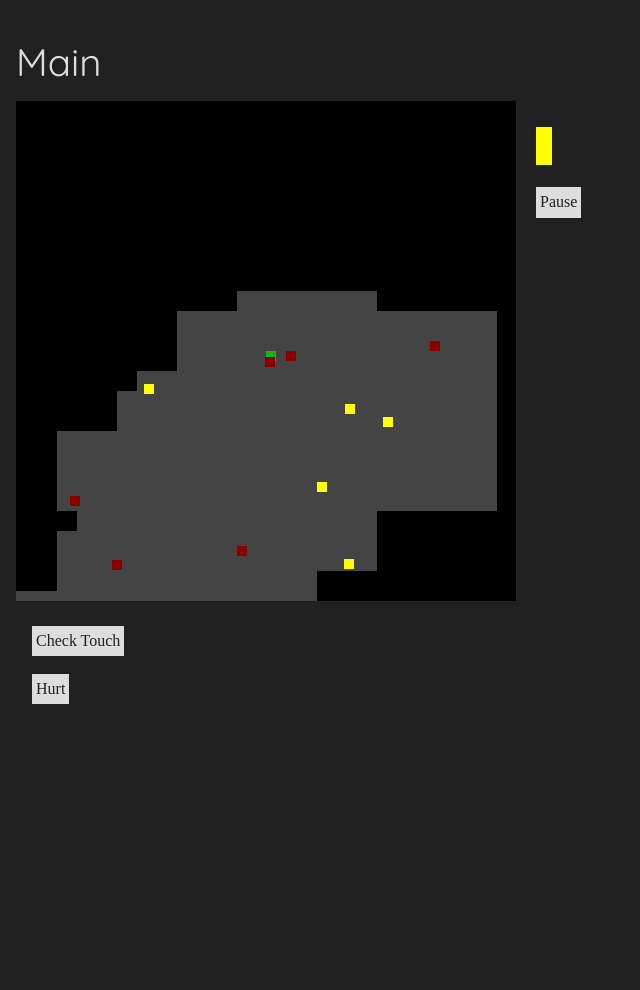
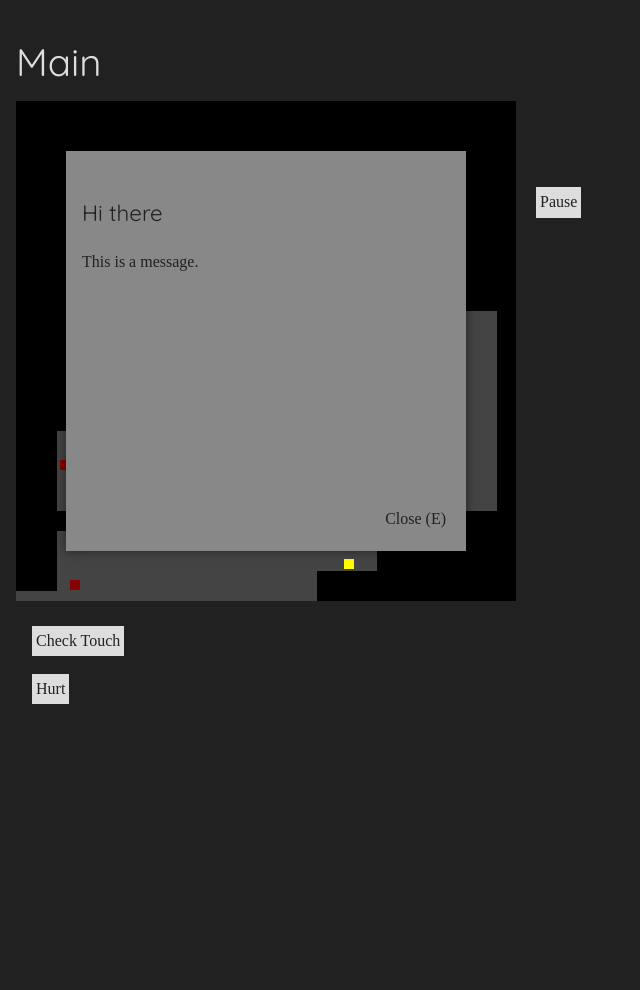
Before and after one commit to dmcblue/faded, a PHP site: page / in a window 1280 px wide. Shown: the top 990 px of the page, without its empty margins (0-640 px from the left). Run offline with PHP 8.4, Linux system fonts and the light colour scheme; some web fonts are replaced.

Commit message:
Message Box

```diff
--- a/css/faded.css
+++ b/css/faded.css
@@ -12,6 +12,7 @@
 
 .faded .frame{
 	display  : block;
+	background:#000;
 }
 
 .faded .healthbar{
@@ -63,3 +64,32 @@
 	height : 10px;
 	background:yellow;
 }
+
+.faded .message-box{
+	position:absolute;
+	width:calc(80% - 2rem);
+	height:calc(80% - 2rem);
+	margin: 10%;
+	padding: 1rem;
+	z-index:2;
+	background:#888;
+
+	box-shadow: 0 0 10px rgba(0,0,0,0.5);
+}
+
+.faded .message-box *{
+	color:#212121;
+	text-align:left;
+}
+
+.faded .message-box h1{
+	font-size:1.4rem;
+}
+
+.faded .message-box button{
+	position:absolute;
+	bottom:1rem;
+	right:1rem;
+	background:transparent;
+	text-align:right;
+}
--- /dev/null
+++ b/js/Lib/Game.js
@@ -0,0 +1,23 @@
+var Game =
+	function(args){
+		Base.call(this, args);
+		this.isPlaying = false;
+	};
+
+Game.prototype = Object.create(Base.prototype);
+Game.prototype.constructor = Game;
+
+Game.prototype.pause =
+	function(){
+		this.isPlaying = false;
+	};
+
+Game.prototype.play =
+	function(){
+		this.isPlaying = true;
+	};
+
+Game.prototype.toggle =
+	function(){
+		this.isPlaying = !this.isPlaying;
+	};
--- a/js/Lib/Movable.js
+++ b/js/Lib/Movable.js
@@ -24,7 +24,8 @@ Movable.prototype.handleEvent =
 	function(event){
 		switch(event.type){
 			case 'move' :
-				var position = this.getPosition().add(event.direction.scale(event.speed));
+				var position =
+					this.getPosition().add(event.direction.scale(event.speed));
 
 				this.element.style.left = Math.round(position.x) + 'px';
 				this.element.style.top  = Math.round(position.y) + 'px';
--- a/js/index.php
+++ b/js/index.php
@@ -9,9 +9,11 @@
 					'Tools',
 					'Type',
 					'Keys',
+					'Game',
 					'Counter',
 					'Point',
 					'Item',
+					'MessageBox',
 					'HealthBar',
 					'Movable',
 					'Frame',
```
Also changed, not shown: js/Lib/MessageBox.js (added, +54 -0 lines), php/main.php (+21 -11 lines).
